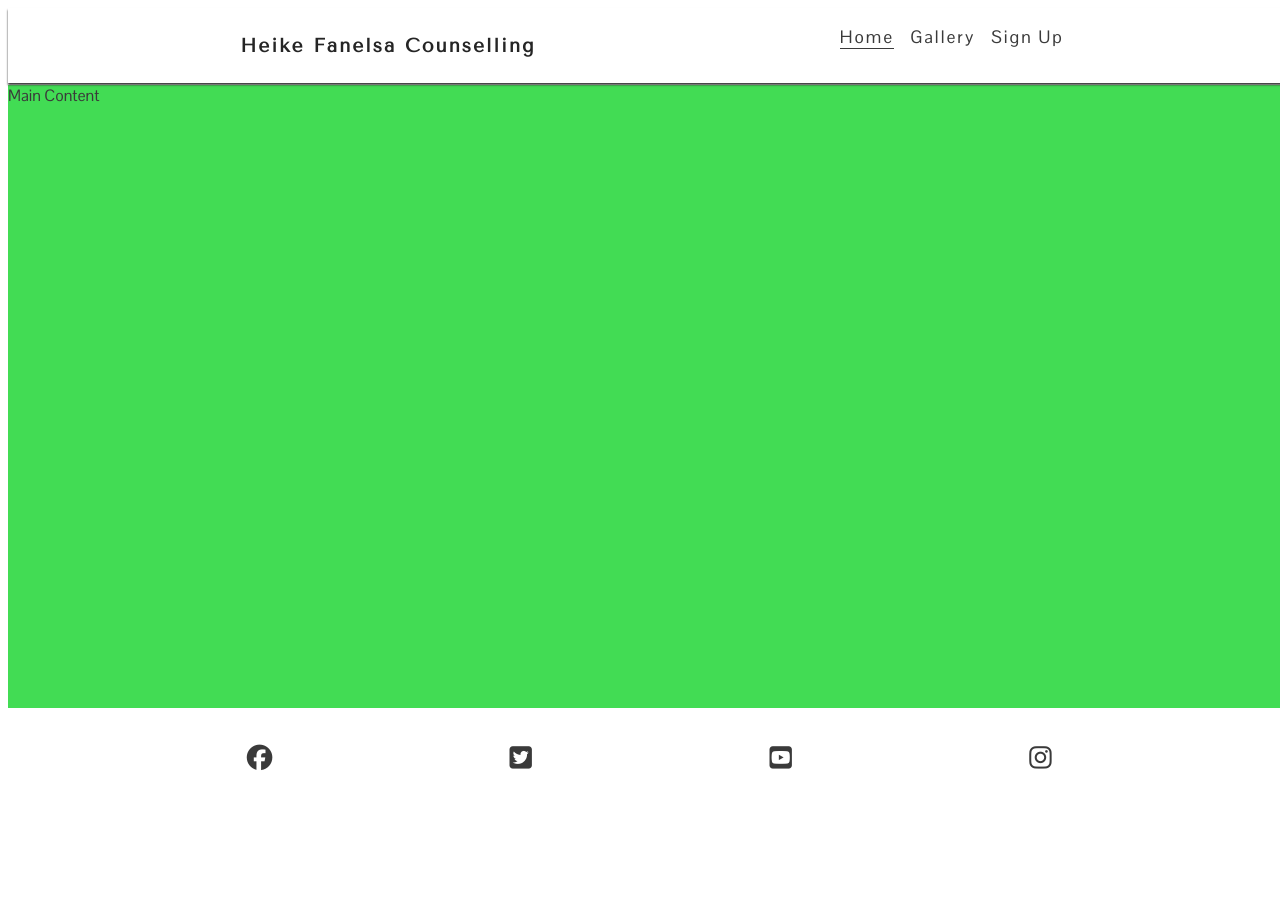
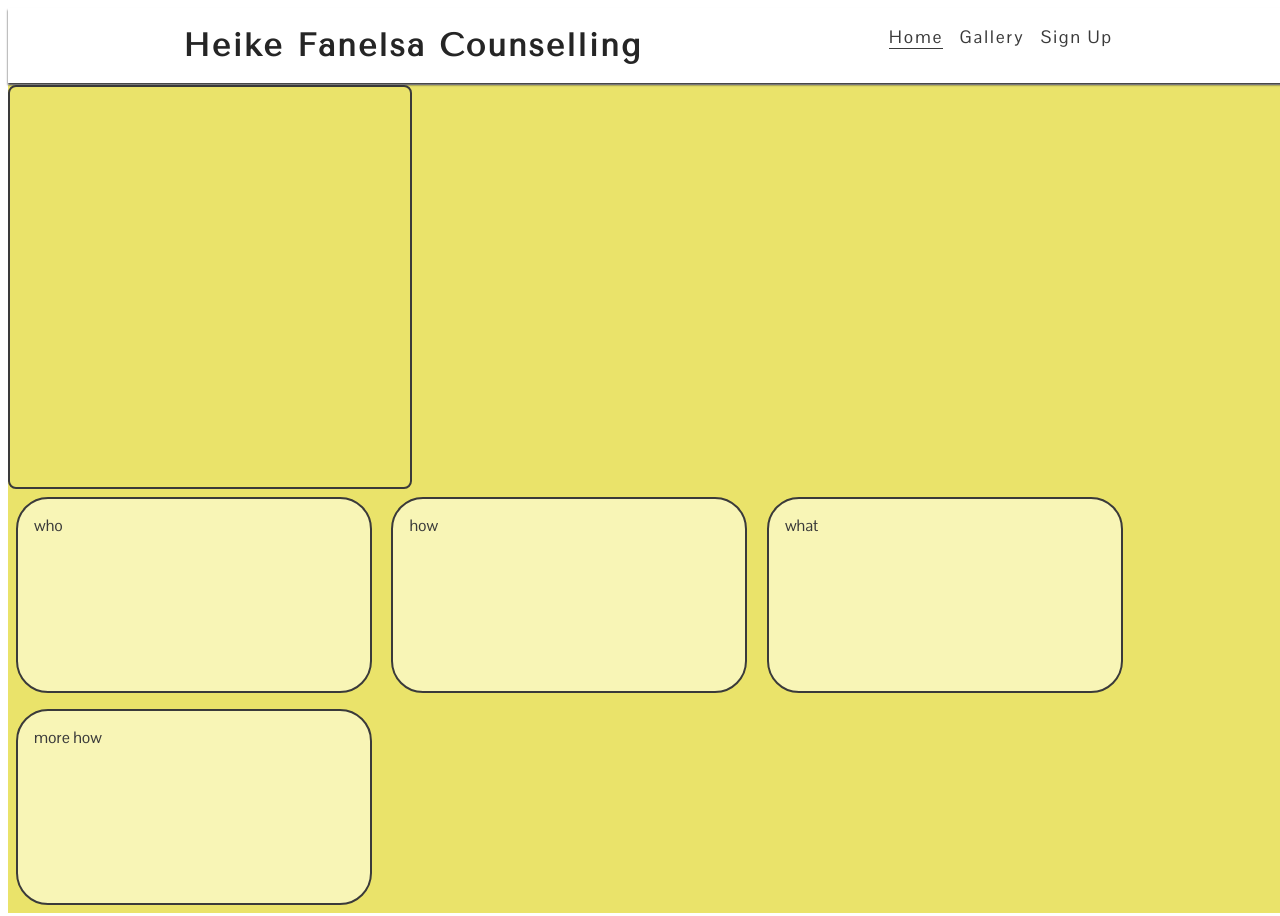
Before and after one commit to Sparkeeee/Heike-Fanelsa-Counselling, a plain HTML site: page index.html in a window 1280 px wide. Shown: the top 916 px of the page. Before the commit the page ends 816 px from the top, so only its background shows below. Drawn offline with nearby package versions, Linux system fonts and the light colour scheme.

Commit message:
midway working out flexbox layout for main

```diff
--- a/assets/css/style.css
+++ b/assets/css/style.css
@@ -29,7 +29,8 @@ header {
     box-shadow: 0 2px 2px #3a3a3a;
     display: flex;
     justify-content: space-evenly;
-    align-items: center;
+    align-items: flex-end;
+    overflow: hidden;
 }
 
 header a {
@@ -42,7 +43,7 @@ h1 {
     font-family: "Tenor Sans", sans serif;
     /*text-transform: uppercase;*/
     letter-spacing: 2px;
-    padding: 0 1rem;
+    padding: 0 0.5rem;
     color: #252525;
 }
 
@@ -84,16 +85,61 @@ h1 {
  }
 
 .nav-toggle-label {
-    font-size: 2rem;
-    padding-right: 2rem;
+    font-size: 3rem;
+    padding: 1rem 2.5rem 1rem 0;
 }
 
 
     main {
-    background-color: rgb(66, 220, 84);
+    background-color: rgb(234, 227, 106);
     /* Make Main take up an excess space to push footer to the bottom*/
     flex: 1 0 auto;
-    margin-top: 47px;
+    margin-top: 93px;
+}
+
+/*Discovery Panel and plates*/
+
+.plate-container {
+    max-width: 600px:
+    margin: 5rem;
+
+}
+
+.plate-container > {
+    display: flex;
+    flex-basis: 35%;
+    width: 20vw;
+    height: 20%;
+    flex-flow: row wrap ;
+    justify-items: center;
+
+
+}
+
+.discover-plate {
+
+    display: inline-block;
+    height: 20vh;
+    width: 25%;
+    background-color:  rgb(248, 245, 182);
+    border: 2px solid #3a3a3a;
+    z-index: 3;
+    border-radius: 2rem;
+    text-align:justify;
+    padding: 1rem;
+    margin: 0.5rem;
+}
+
+.main-content {
+    display: flex;
+    flex-direction: row-reverse;
+}
+
+.image-container {
+    width: 400px;
+    height: 400px;
+    border: 2px solid #3a3a3a;
+    border-radius: 0.5rem;
 }
 
 #social-networks {
@@ -110,6 +156,18 @@ h1 {
     color:#3a3a3a;
 }
 
+
+
+@media screen and (max-width: 549px)  {
+    main {
+        margin-top: 116px;
+    }
+}
+@media screen and (max-width: 334px)  {
+    main {
+        margin-top: 153px;
+    }
+}
 /*Media query: for tablets and larger (768px and up)*/
 
 @media screen and (min-width: 769px)  {
@@ -132,7 +190,7 @@ h1 {
         display: none;
     }
     #logo {
-            font-size: 120%;
+            font-size: 180%;
             line-height: 75px;
             margin: 0 0.5rem;
             flex-wrap: wrap;
@@ -146,5 +204,11 @@ h1 {
             #menu a:hover {
                 border-bottom: 1px solid #3a3a3a;
             }
+            #logo {
+                font-size: 200%;
+                line-height: 75px;
+                margin: 0 0.5rem;
+                flex-wrap: wrap;
+        }
 
         }
--- a/index.html
+++ b/index.html
@@ -39,7 +39,22 @@
     </header>
 
     <!--Main content-->
-    <main>Main Content</main>
+    <main>
+<div>
+    <div class="image-container" class="main-content">
+
+    </div>
+    <div class="plate-container" class="main-content">
+
+        <div class="discover-plate">who</div>
+        <div class="discover-plate">how</div>
+        <div class="discover-plate">what</div>
+        <div class="discover-plate">more how</div>
+
+    </div>
+
+</div>
+    </main>
 
     <!--Footer-->
     <footer>
```
